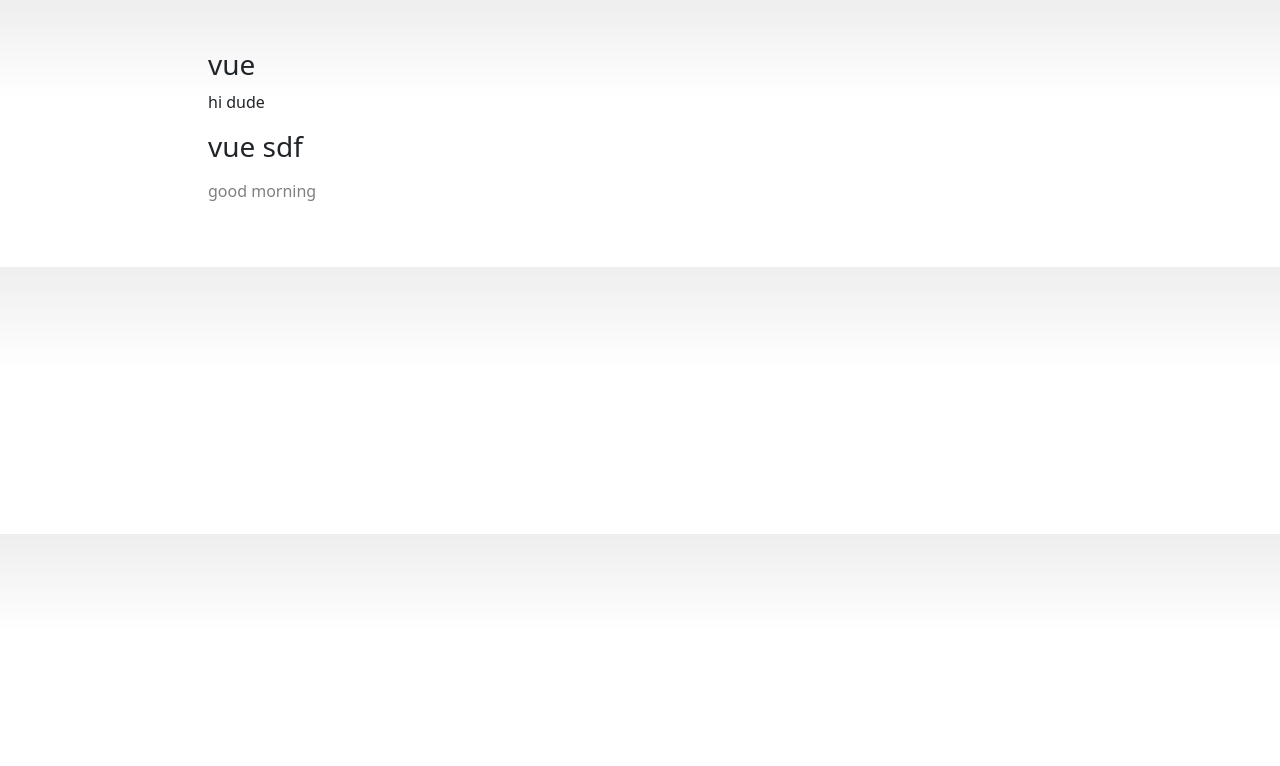
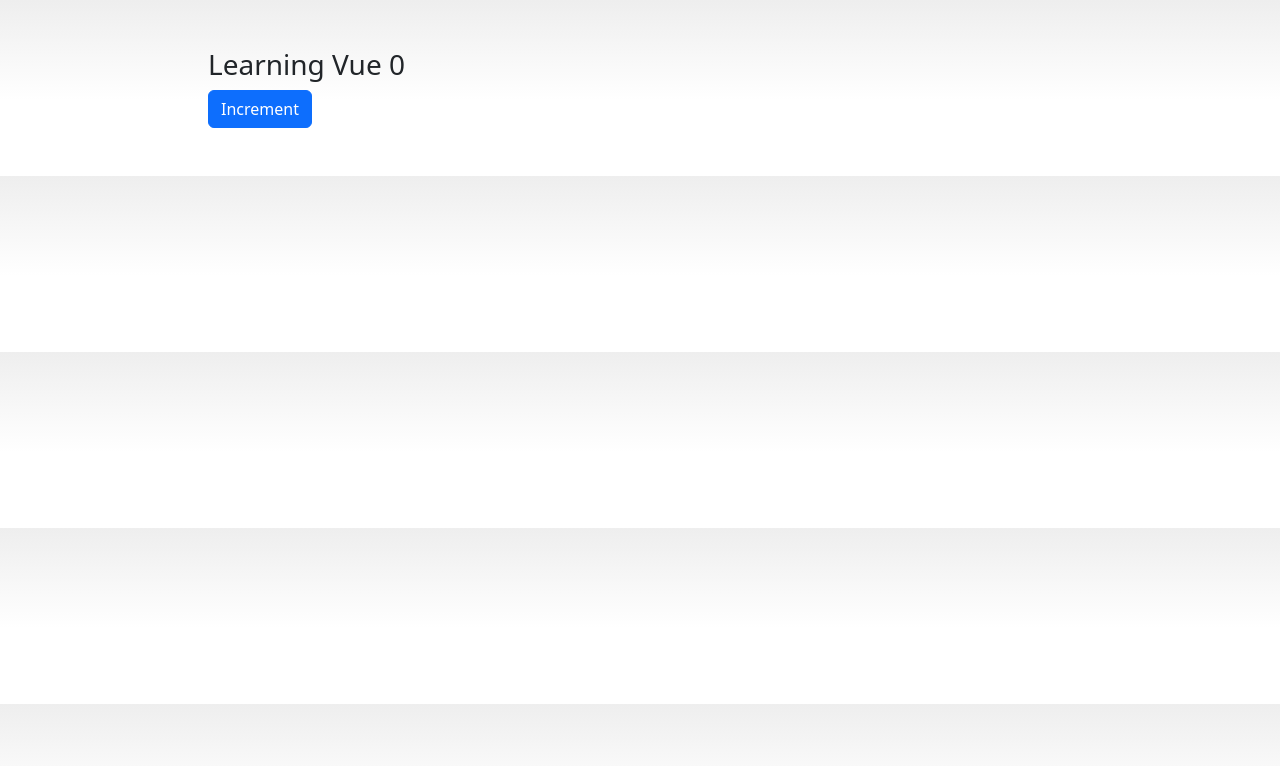
Before and after one commit to uteja1/vueJs-training, a Vue app in the folder vue-app/: page / in a window 1280 px wide. Shown: the top 766 px of the page. Built offline with nearby package versions, Linux system fonts and the light colour scheme.

Commit message:
vue life cycle code

```diff
--- a/vue-app/src/App.vue
+++ b/vue-app/src/App.vue
@@ -1,62 +1,43 @@
 <template>
-  <!-- <div class="container py-3">
-    <svg xmlns="http://www.w3.org/2000/svg" style="display: none;">
-      <symbol id="check" viewBox="0 0 16 16">
-        <title>Check</title>
-        <path
-          d="M13.854 3.646a.5.5 0 0 1 0 .708l-7 7a.5.5 0 0 1-.708 0l-3.5-3.5a.5.5 0 1 1 .708-.708L6.5 10.293l6.646-6.647a.5.5 0 0 1 .708 0z" />
-      </symbol>
-    </svg>
-    <Navbar></Navbar>
-    <main>
-      <Jumbotron></Jumbotron>
-      <h2 class="display-6 text-center mb-4">Compare plans</h2>
-      <Table></Table>
-    </main>
-
-    <Footer></Footer>
-  </div> -->
-
   <div class="container p-5">
-    <h3>vue</h3>
-    <p v-bind="allAttributes">hi dude</p>
-    <p v-html="fooData"></p>
-    <Demo></Demo>
+    <h3>Learning Vue {{ counter }}</h3>
+    <button class="btn btn-primary" @click="increment">Increment</button>
   </div>
 </template>
 
 <script lang="ts">
 import { defineComponent } from 'vue';
-import Jumbotron from './components/Jumbotron.vue';
-import Navbar from './components/Navbar.vue';
-import Table from './components/Table.vue';
-import Footer from './components/Footer.vue';
-import Demo from './components/Demo.vue'
 
 export default defineComponent({
   name: 'App',
   data() {
     return {
-      allAttributes: {
-        id: "34-df",
-        class: "fun class",
-        gh456: "custom"
-      },
-      fooData: '<h3> vue sdf </h3>'
-    }
+      counter: 0,
+    };
   },
   methods: {
-    foo() {
-      return "hi"
-    }
+    increment() {
+      ++this.counter;
+    },
   },
-  components: {
-    Jumbotron,
-    Navbar,
-    Table,
-    Footer,
-    Demo
-  }
+  beforeCreate() {
+    console.log('beforeCreate', this.counter);
+  },
+  created() {
+    console.log('created', this.counter);
+  },
+  beforeMount() {
+    console.log('beforeMount');
+  },
+  mounted() {
+    console.log('mounted');
+  },
+  beforeUpdate() {
+    console.log('beforeUpdate', this.counter);
+  },
+  updated() {
+    console.log('updated', this.counter);
+  },
 });
 </script>
 
```
